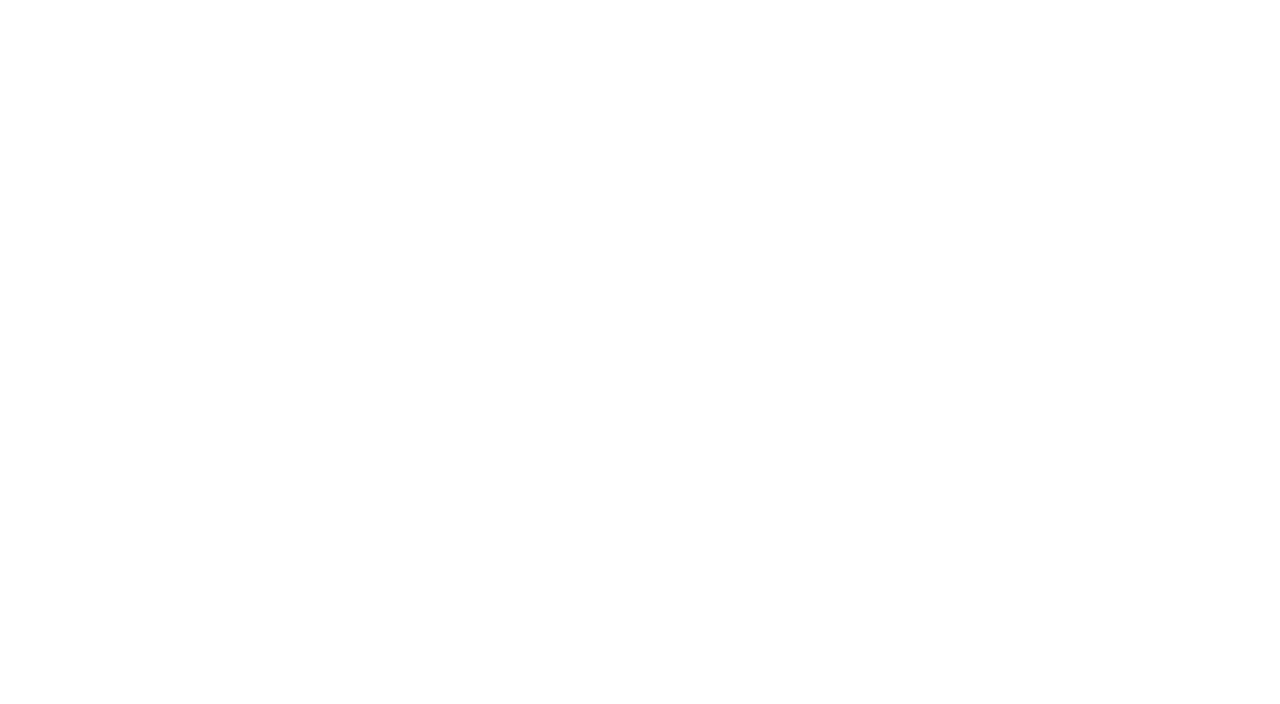
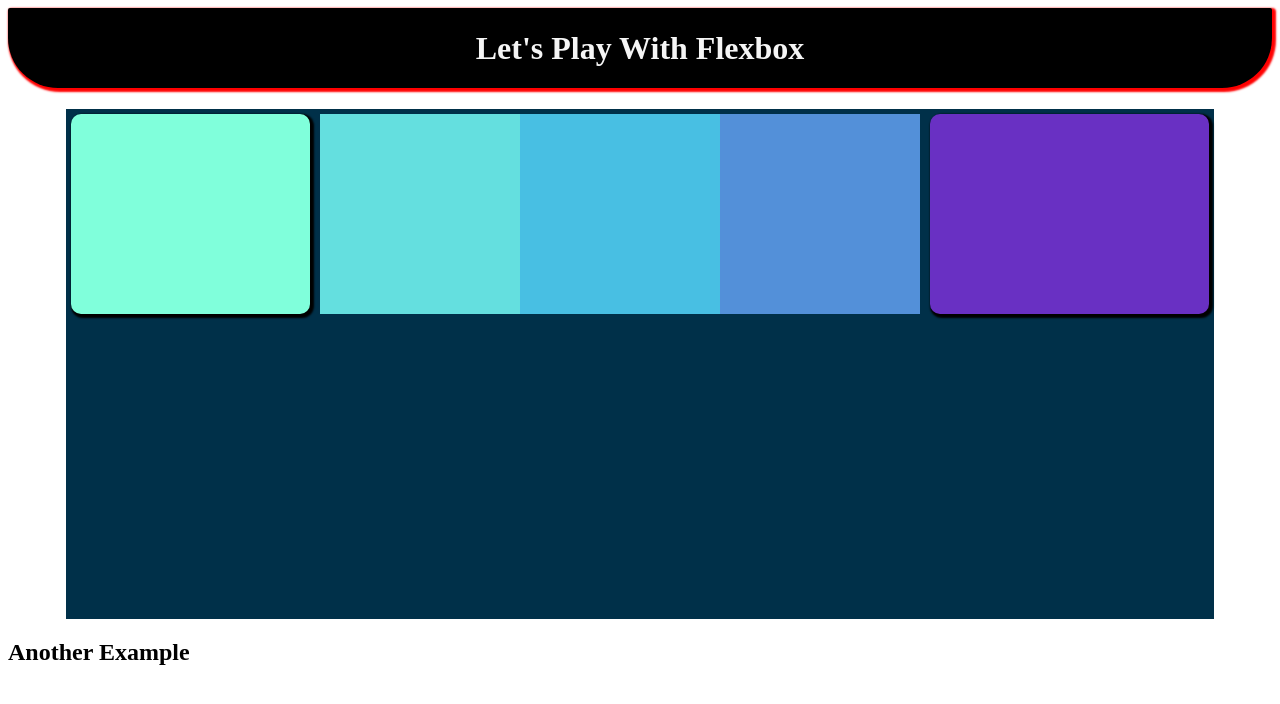
Before and after one commit to EGmarket/second-test, a plain HTML site: page index.html in a window 1280 px wide. Drawn offline with Linux system fonts and the light colour scheme.

Commit message:
flexbox try

```diff
--- a/index.html
+++ b/index.html
@@ -3,12 +3,30 @@
 
 <head>
     <meta charset="UTF-8">
-    <meta http-equiv="X-UA-Compatible" content="IE=edge">
     <meta name="viewport" content="width=device-width, initial-scale=1.0">
-    <title>scond test page</title>
+    <title>Flexbox Playground</title>
+    <link href="https://fonts.googleapis.com/css2?family=Open+Sans:wght@300&display=swap" rel="stylesheet">
+
+    <link rel="stylesheet" href="style.css">
 </head>
 
 <body>
+    <h1 class="head">Let's Play With Flexbox</h1>
+
+    <section id="container">
+        <div style="background-color: #80ffdb"></div>
+        <div style="background-color: #64dfdf"></div>
+        <div style="background-color: #48bfe3"></div>
+        <div style="background-color: #5390d9"></div>
+        <div style="background-color: #6930c3"></div>
+    </section>
+
+    <h2>Another Example</h2>
+    <main>
+        <section class="sidebar"></section>
+        <section class="maincontent"></section>
+        <section class="sidebar"></section>
+    </main>
 
 </body>
 
--- /dev/null
+++ b/style.css
@@ -0,0 +1,43 @@
+#container {
+    background-color: #003049;
+    width: 90%;
+    height: 500px;
+    margin: 0 auto;
+    border: 5px solid #003049;
+    display: flex;
+    flex-direction: row;
+    justify-content: center;
+}
+
+.head {
+    background-color: black;
+    height: 80px;
+    color: whitesmoke;
+    justify-content: center;
+    text-align: center;
+    margin-top: 0;
+    flex-direction: column;
+    display: flex;
+    box-shadow: 2px 2px 2px 2px red;
+    border-radius: 2px 2px 50px 50px;
+}
+
+#container div {
+    width: 200px;
+    height: 200px;
+}
+
+div:nth-of-type(1) {
+    flex-grow: 1;
+    flex-shrink: 2;
+    border-radius: 10px;
+    margin-right: 10px;
+    box-shadow: 2px 2px 2px 2px;
+}
+
+div:nth-of-type(5) {
+    flex-grow: 2;
+    border-radius: 10px;
+    margin-left: 10px;
+    box-shadow: 2px 2px 2px 2px;
+}
```
